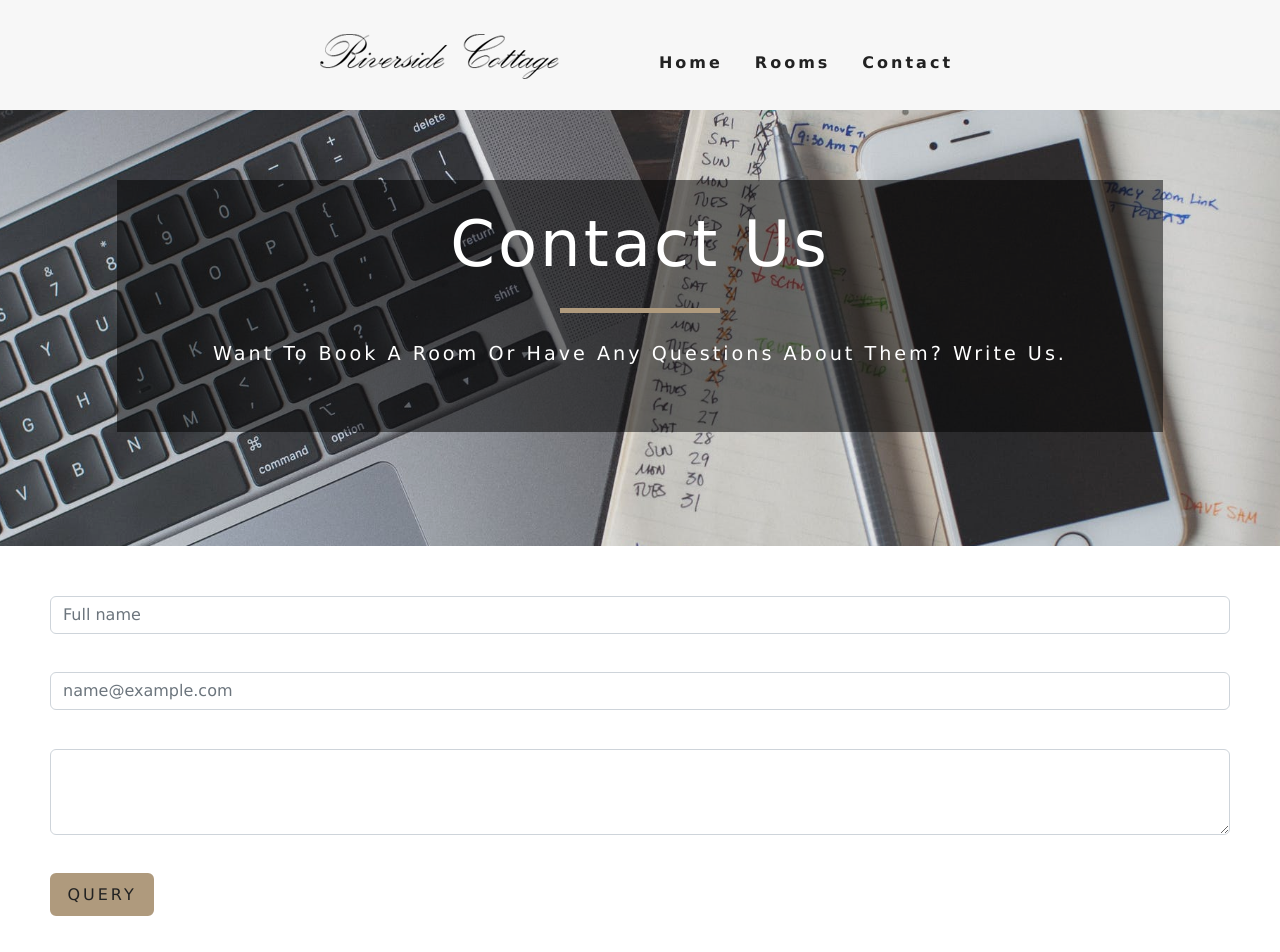
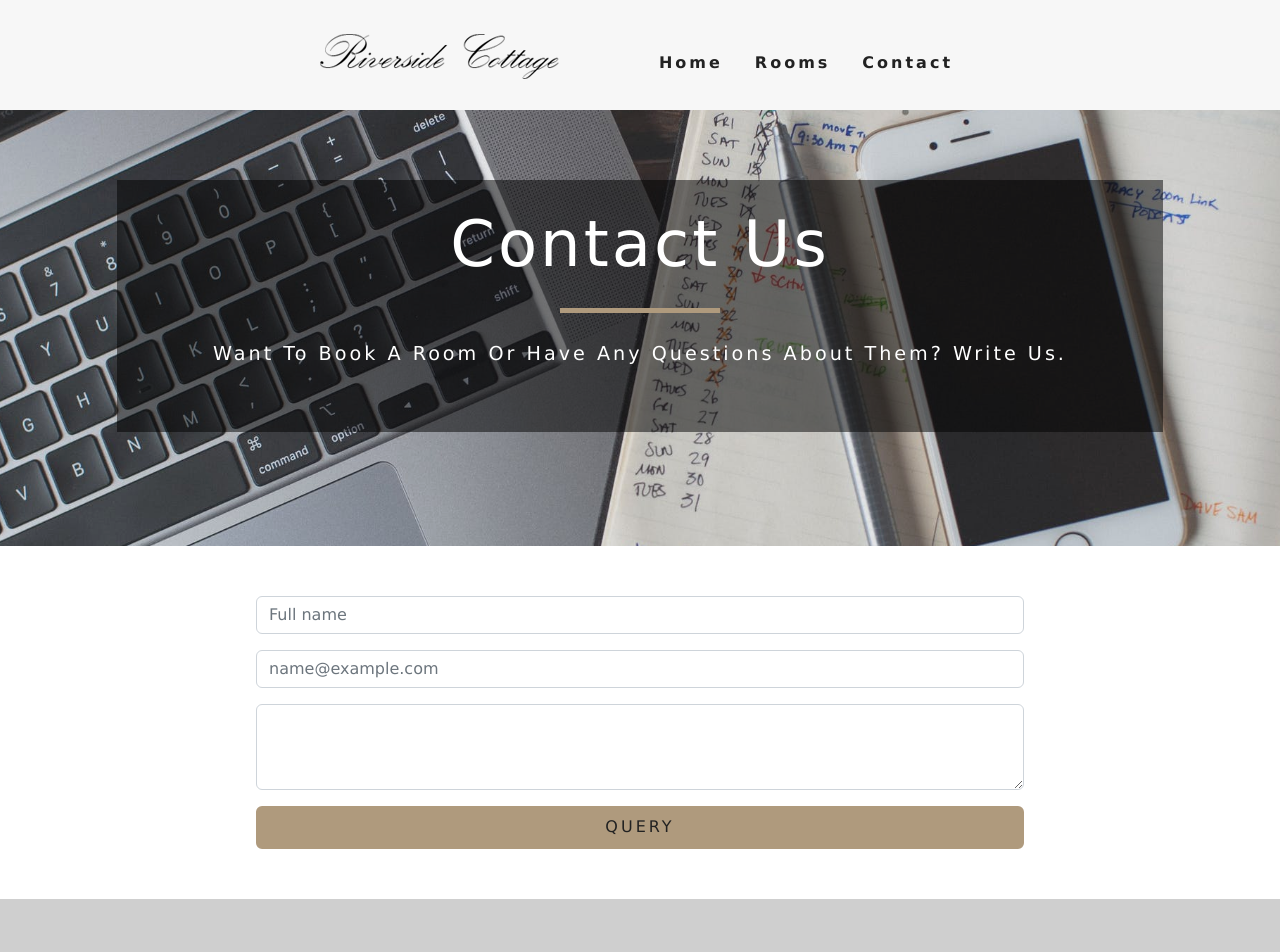
Before and after one commit to klarapo/Riverside, a React (Create React App) app: page /contact in a window 1280 px wide. Shown: the top 952 px of the page. Built offline with nearby package versions, Linux system fonts and the light colour scheme.

Commit message:
Update App.css

```diff
--- a/src/App.css
+++ b/src/App.css
@@ -541,6 +541,16 @@
   }
   /* end of roomlist */
 
+
+ .contactform {
+    display: flex;
+    width: 100%;
+    max-width: 60%;
+    margin: 0 auto;
+    justify-content: center;
+}
+
 .contact{
-  padding: 50px 50px;
+  padding-top: 50px;
+  padding-bottom: 50px;
 }
```
